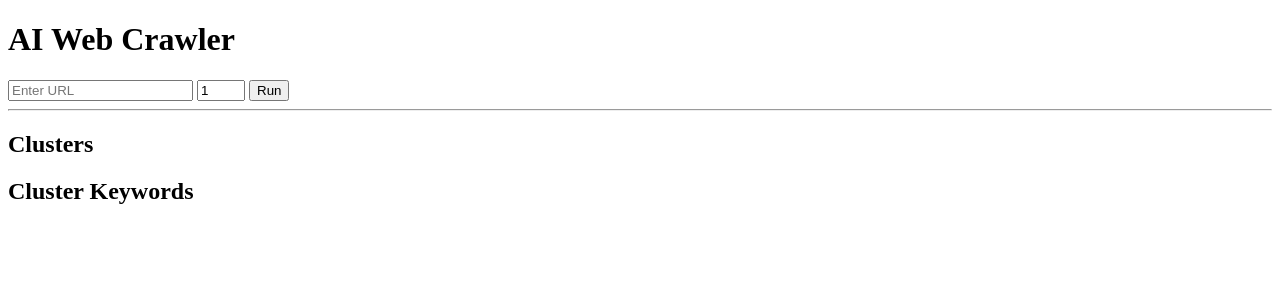
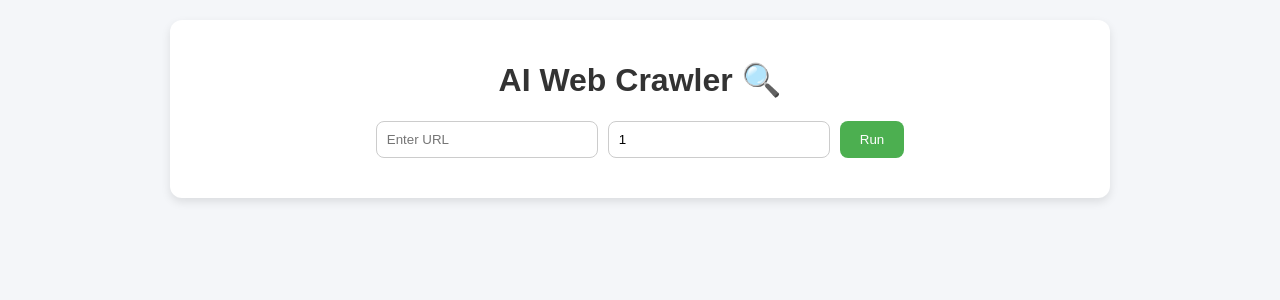
Before and after one commit to Ashutosh-28-ui/web-crawler, a Flask app: page / in a window 1280 px wide. Shown: the top 300 px of the page. Run offline with Flask 3, Linux system fonts and the light colour scheme.

Commit message:
Improved ui

```diff
--- a/templates/index.html
+++ b/templates/index.html
@@ -1,51 +1,135 @@
 <!DOCTYPE html>
 <html>
 <head>
-    <title>Web Crawler</title>
+    <title>AI Web Crawler</title>
+
+    <style>
+        body {
+            font-family: Arial, sans-serif;
+            background: #f4f6f9;
+            margin: 0;
+            padding: 20px;
+        }
+
+        .container {
+            max-width: 900px;
+            margin: auto;
+            background: white;
+            padding: 20px;
+            border-radius: 12px;
+            box-shadow: 0 4px 10px rgba(0,0,0,0.1);
+        }
+
+        h1 {
+            text-align: center;
+            color: #333;
+        }
+
+        form {
+            display: flex;
+            gap: 10px;
+            justify-content: center;
+            margin-bottom: 20px;
+        }
+
+        input {
+            padding: 10px;
+            border-radius: 8px;
+            border: 1px solid #ccc;
+            width: 200px;
+        }
+
+        button {
+            padding: 10px 20px;
+            border: none;
+            background: #4CAF50;
+            color: white;
+            border-radius: 8px;
+            cursor: pointer;
+        }
+
+        button:hover {
+            background: #45a049;
+        }
+
+        h2 {
+            margin-top: 30px;
+            color: #444;
+        }
+
+        .card {
+            background: #fafafa;
+            padding: 10px;
+            margin: 8px 0;
+            border-radius: 8px;
+            border: 1px solid #eee;
+        }
+
+        img {
+            margin: 10px;
+            border-radius: 10px;
+            width: 150px;
+        }
+
+        .cluster-box {
+            background: #eef2ff;
+            padding: 10px;
+            border-radius: 8px;
+            margin-bottom: 10px;
+        }
+
+    </style>
 </head>
+
 <body>
 
-<h1>AI Web Crawler</h1>
+<div class="container">
+
+<h1>AI Web Crawler 🔍</h1>
 
 <form method="POST">
     <input type="text" name="url" placeholder="Enter URL" required>
     <input type="number" name="depth" value="1" min="1" max="3">
-    <button type="submit">Run</button>
+    <button type="submit" onclick="this.innerText='Loading...'">Run</button>
 </form>
 
-<hr>
+{% if results %}
 
-{% if results %}
-    <h2>Titles</h2>
-    <ul>
-        {% for url, title in results.titles.items() %}
-            <li>{{ title }} - {{ url }}</li>
+    <h2>📄 Titles</h2>
+    {% for url, title in results.titles.items() %}
+        <div class="card">
+            <strong>{{ title }}</strong><br>
+            <small>{{ url }}</small>
+        </div>
+    {% endfor %}
+
+    <h2>🖼️ Images</h2>
+    {% for img in results.images %}
+        <img src="{{ img }}">
+    {% endfor %}
+
+    <h2>🧠 Clusters</h2>
+    {% if results.get('clusters') is not none and results.clusters|length > 0 %}
+        {% for cluster in results.clusters %}
+            <div class="cluster-box">
+                Page {{ loop.index }} → Cluster {{ cluster }}
+            </div>
         {% endfor %}
-    </ul>
+    {% endif %}
 
-    <h2>Images</h2>
-    {% for img in results.images %}
-        <img src="{{ img }}" width="200">
-    {% endfor %}
-{% endif %}
-    <h2>Clusters</h2>
+    <h2>🔑 Keywords</h2>
+    {% if results.get('keywords') is not none and results.keywords|length > 0 %}
+        {% for cluster, words in results.keywords.items() %}
+            <div class="cluster-box">
+                <strong>Cluster {{ cluster }}</strong><br>
+                {{ words | join(', ') }}
+            </div>
+        {% endfor %}
+    {% endif %}
 
-{% if results.get('clusters') is not none and results.clusters|length > 0 %}
-    <ul>
-        {% for cluster in results.clusters %}
-            <li>Page {{ loop.index }} → Cluster {{ cluster }}</li>
-        {% endfor %}
-    </ul>
 {% endif %}
 
-<h2>Cluster Keywords</h2>
-
-{% if results.get('keywords') is not none and results.keywords|length > 0 %}
-    {% for cluster, words in results.keywords.items() %}
-        <h3>Cluster {{ cluster }}</h3>
-        <p>{{ words | join(', ') }}</p>
-    {% endfor %}
-{% endif %}
+</div>
 
 </body>
 </html>
```
